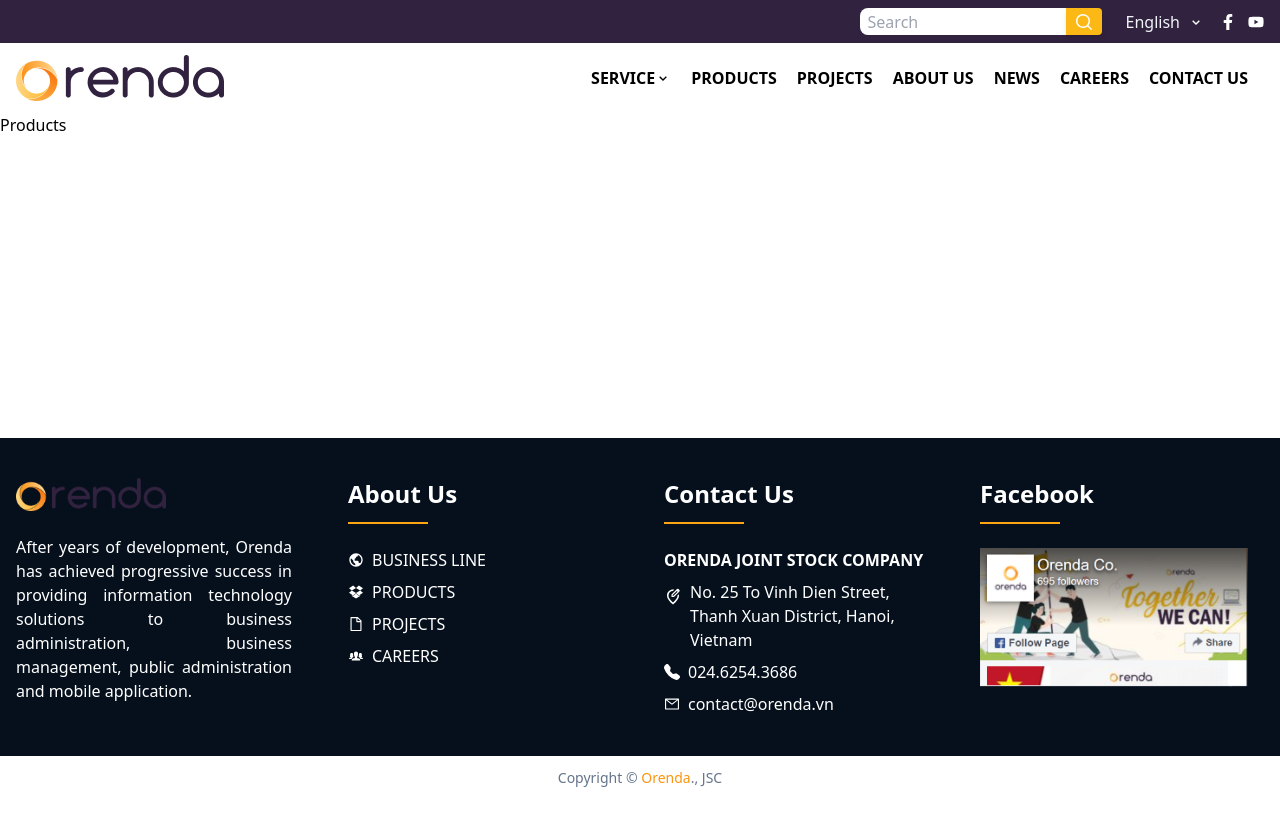
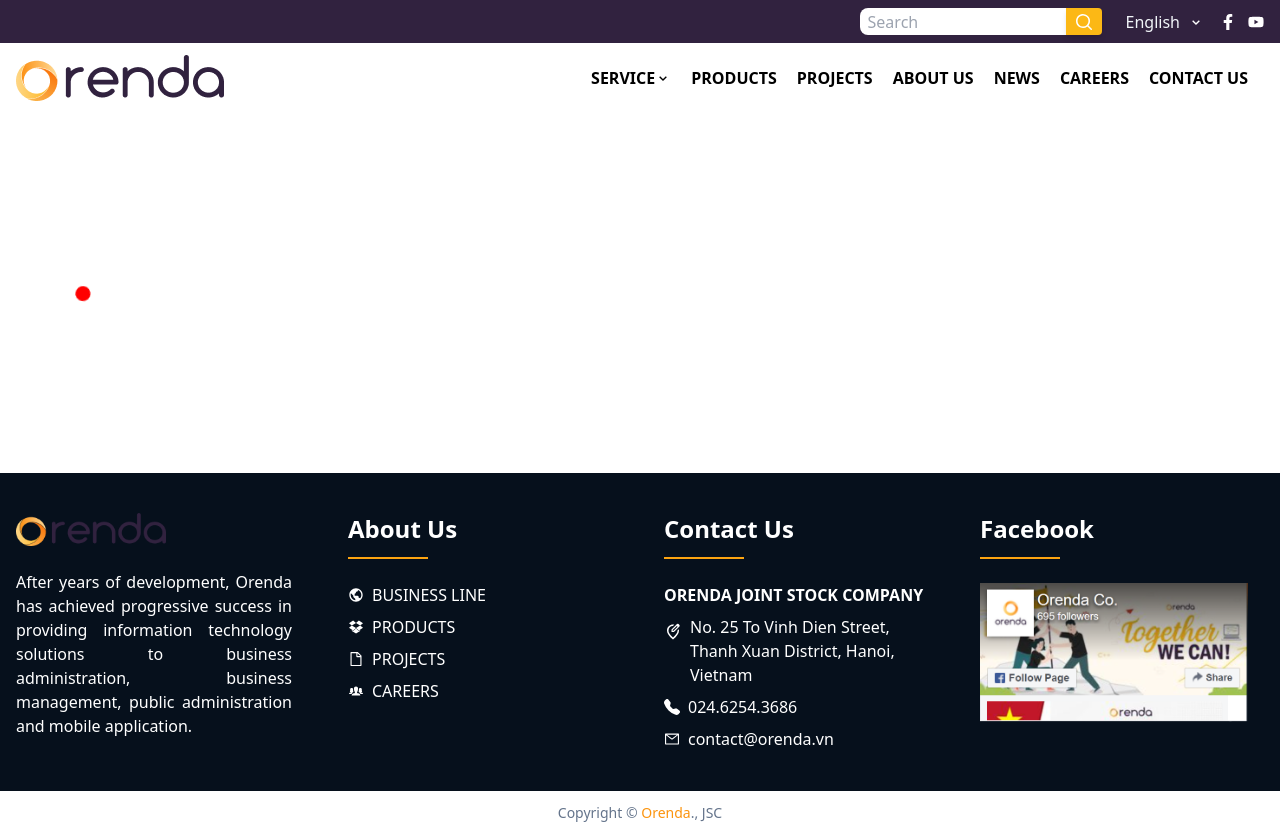
Before and after one commit to sithumoemyint-code/Orenda, a React (Vite) app: page /products in a window 1280 px wide. Before the commit the page ends 800 px from the top, so only its background shows below. Built offline with nearby package versions, Linux system fonts and the light colour scheme.

Commit message:
animation

```diff
--- a/src/components/index.js
+++ b/src/components/index.js
@@ -7,6 +7,7 @@
 import PBanner from "./projects/PBanner"
 import PJCard from "./projects/PJCard"
 import PJDetail from "./projects/PJDetail"
+import ProductBanner from "./products/ProductBanner"
 
 export {
     Banner,
@@ -17,5 +18,6 @@
     CustomerService,
     PBanner,
     PJCard,
-    PJDetail
+    PJDetail,
+    ProductBanner
 }
--- /dev/null
+++ b/src/components/products/ProductBanner.jsx
@@ -0,0 +1,12 @@
+import React from 'react'
+import './products.css'
+
+const ProductBanner = () => {
+  return (
+    <div className='container'>
+      <div className='circle'></div>
+    </div>
+  )
+}
+
+export default ProductBanner
--- /dev/null
+++ b/src/components/products/products.css
@@ -0,0 +1,32 @@
+
+.container {
+    padding: 180px;
+}
+
+.circle {
+    width: 15px;
+    height: 15px;
+    background-color: red;
+    border-radius: 50%;
+    position: absolute;
+    animation: anim 2s linear infinite;
+}
+
+@keyframes anim {
+    0% {
+        transform-origin: 400% 50%;
+        transform: rotate(0);
+    }
+    50% {
+        transform-origin: 400% 50%;
+        transform: rotate(360deg);
+    }
+    50.1% {
+        transform-origin: -300% 50%;
+        transform: rotate(0deg);
+    }
+    100% {
+        transform-origin: -300% 50%;
+        transform: rotate(-360deg);
+    }
+}
--- a/src/screens/Products.jsx
+++ b/src/screens/Products.jsx
@@ -1,8 +1,11 @@
 import React from 'react'
+import { ProductBanner } from '../components'
 
 const Products = () => {
     return (
-        <div>Products</div>
+        <>
+            <ProductBanner />
+        </>
     )
 }
 
```
